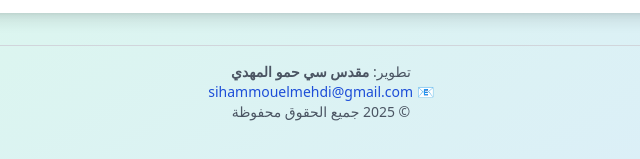
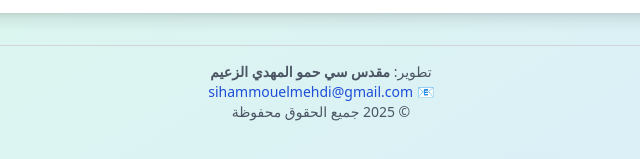
Before and after one commit to sihammo/wekk.y, a plain HTML site: page index.html in a window 1280 px wide. Shown: the part 361-520 px from the top of the page, 319-959 px from the left. Drawn offline with nearby package versions, Linux system fonts and the light colour scheme.

Commit message:
Update index.html

```diff
--- a/index.html
+++ b/index.html
@@ -81,7 +81,7 @@
 
   <footer class="text-center mt-8 text-sm text-gray-600">
     <hr class="my-4 border-gray-300">
-    <p>تطوير: <strong>مقدس سي حمو المهدي</strong></p>
+    <p>تطوير: <strong> مقدس سي حمو المهدي الزعيم</strong></p>
     <p>📧 <a href="mailto:sihammouelmehdi@gmail.com" class="text-blue-700 hover:underline">sihammouelmehdi@gmail.com</a></p>
     <p>© 2025 جميع الحقوق محفوظة</p>
   </footer>
```
